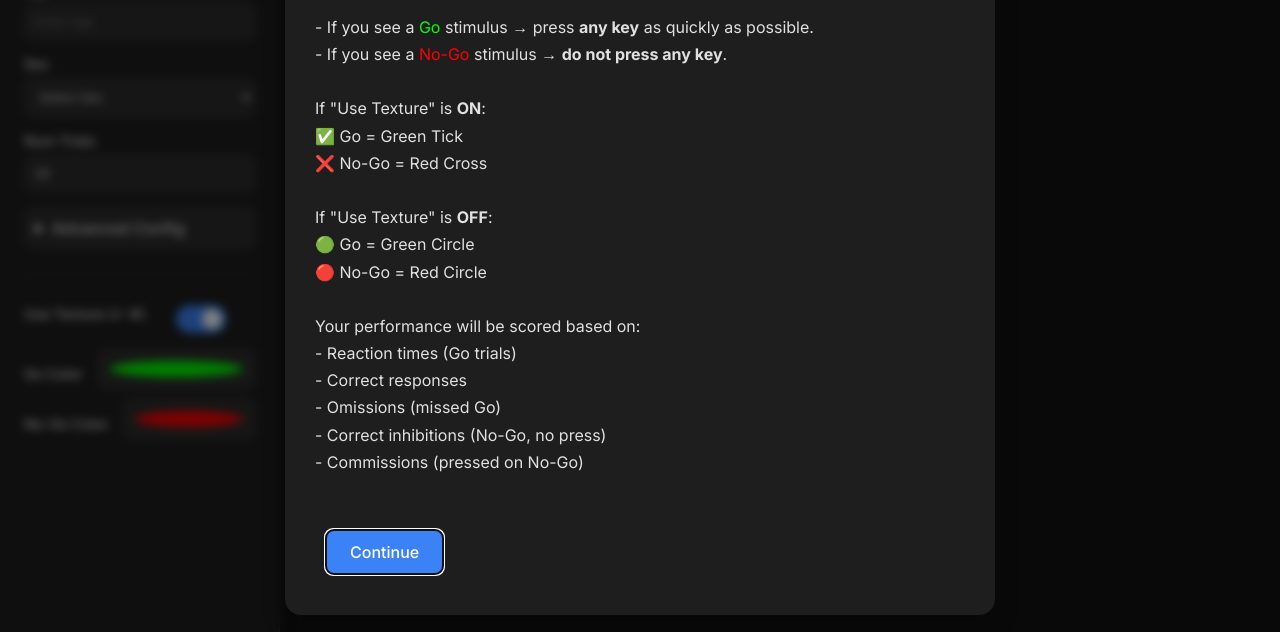
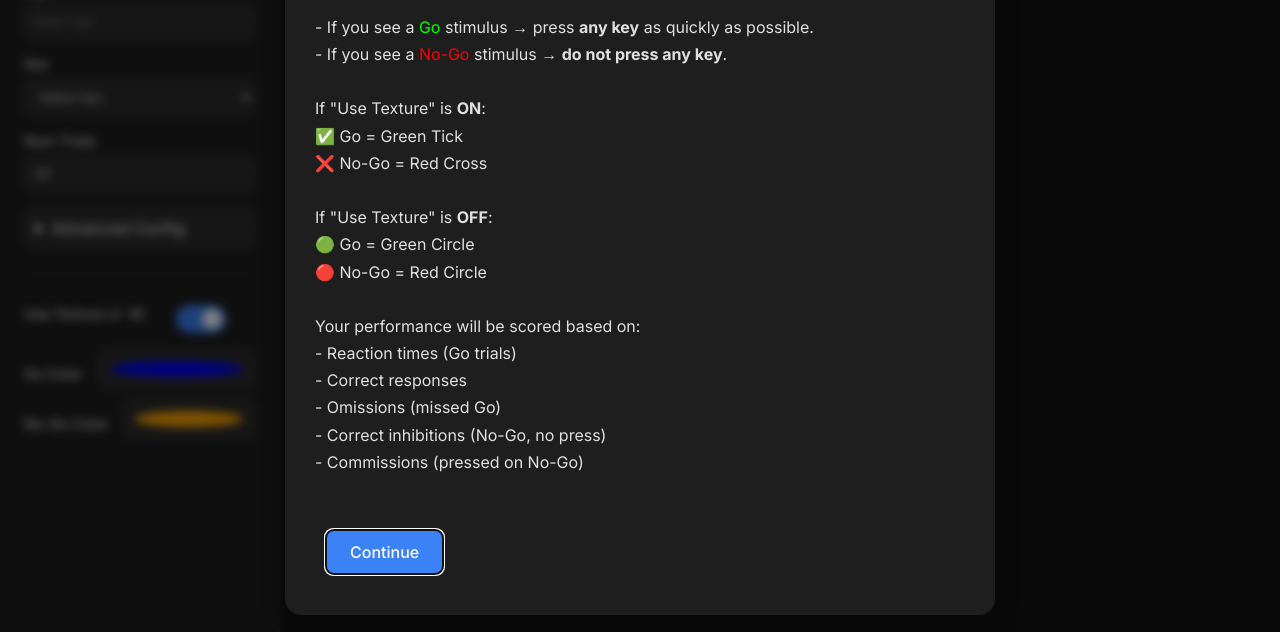
Before and after one commit to Sarin-jacob/pysTest, a plain HTML site: page gng-export.html in a window 1280 px wide. Shown: the part 168-800 px from the top of the page. Drawn offline with nearby package versions, Linux system fonts and the light colour scheme.

Commit message:
chaged default color to blue oRANGE

```diff
--- a/gng-export.html
+++ b/gng-export.html
@@ -407,11 +407,11 @@
     </div>
     <div class="colour-div">
     <label>Go Color</label>
-    <input id="goColor" class="color-input" type="color" value="#00ff00">
+    <input id="goColor" class="color-input" type="color" value="#0000ff">
     </div>
     <div class="colour-div">
     <label>No-Go Color</label>
-    <input id="nogoColor" class="color-input" type="color" value="#ff0000">
+    <input id="nogoColor" class="color-input" type="color" value="#ffa500">
     </div>
   </div>
 
```
